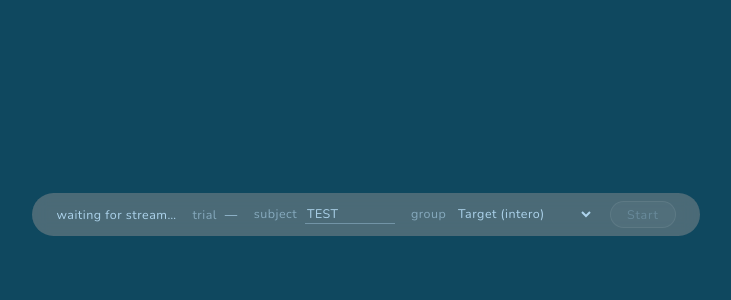
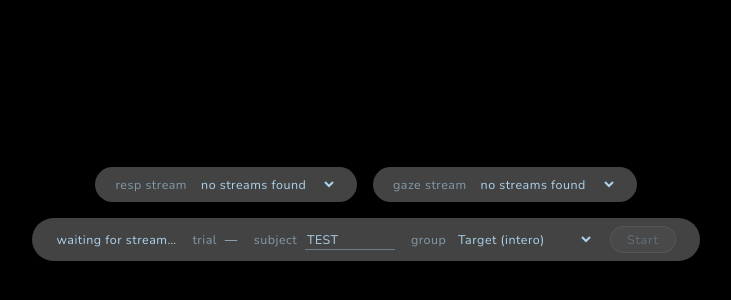
Before and after one commit to wunderwald/RespFish, an Electron app: page Code/app/experimenter.html in a window 900 px wide. Shown: the part 186-486 px from the top of the page, without its empty margins (84-815 px from the left). Drawn offline with nearby package versions, Linux system fonts and the light colour scheme; no server answers.

Commit message:
move stream selection to experimenter window

```diff
--- a/Code/app/experimenter.html
+++ b/Code/app/experimenter.html
@@ -7,8 +7,13 @@
   <link rel="stylesheet" href="styles/base.css" />
   <link rel="stylesheet" href="styles/stream.css" />
   <link rel="stylesheet" href="styles/ibreath.css" />
+  <style>body { background: #000; }</style>
 </head>
 <body>
+  <div id="top-bars">
+    <div id="stream-bar"></div>
+    <div id="gaze-bar"></div>
+  </div>
   <div id="stats"></div>
   <script type="module" src="experimenter.js"></script>
 </body>
--- a/Code/app/experimenter.js
+++ b/Code/app/experimenter.js
@@ -1,7 +1,32 @@
-// Experimenter control window — mirrors the iBreath HUD via IPC.
+// Experimenter control window — HUD + stream selection for iBreath.
+import { StreamManager } from './modules/stream/stream.js';
+import { CONFIG }        from './modules/ibreath/config.js';
+
+// ── Stream selectors ──────────────────────────────────────────────────────────
+
+const respStream = new StreamManager({
+  container: document.getElementById('stream-bar'),
+  label: 'resp stream',
+});
+respStream.on('sample', ({ value, channels }) => {
+  window.api.stream.sendSample({ value, channels });
+});
+respStream.on('status', (event) => {
+  window.api.stream.sendStatus(event);
+});
+
+const gazeStream = new StreamManager({
+  container: document.getElementById('gaze-bar'),
+  wsUrl: CONFIG.GAZE_STREAM_URL,
+  label: 'gaze stream',
+});
+gazeStream.on('sample', ({ channels }) => {
+  window.api.stream.sendGazeSample({ channels });
+});
+
+// ── HUD bar ───────────────────────────────────────────────────────────────────
 
 const container = document.getElementById('stats');
-
 container.innerHTML = `
   <span id="ib-state-text">waiting for stream…</span>
   <span>
@@ -10,7 +35,7 @@ container.innerHTML = `
   </span>
   <span>
     <span class="label">subject</span>
-    <input id="ib-subject" type="text" value="TEST"
+    <input id="ib-subject" type="text" value="${CONFIG.SUBJECT_CODE}"
            placeholder="subject code" autocomplete="off" spellcheck="false" />
   </span>
   <span>
@@ -27,27 +52,31 @@ container.innerHTML = `
   </span>
 `;
 
-const stateEl           = document.getElementById('ib-state-text');
-const trialEl           = document.getElementById('ib-trial');
-const subjectInput      = document.getElementById('ib-subject');
+const stateEl            = document.getElementById('ib-state-text');
+const trialEl            = document.getElementById('ib-trial');
+const subjectInput       = document.getElementById('ib-subject');
 const questionTypeSelect = document.getElementById('ib-question-type');
-const startBtn          = document.getElementById('ib-start-btn');
-const nextBtn           = document.getElementById('ib-next-btn');
-const abortBtn          = document.getElementById('ib-abort-btn');
+const startBtn           = document.getElementById('ib-start-btn');
+const nextBtn            = document.getElementById('ib-next-btn');
+const abortBtn           = document.getElementById('ib-abort-btn');
 
 // ── Receive state from scene window ───────────────────────────────────────────
 
 window.api.hud.onState(({ stateText, stateColor, trialText,
                            startEnabled, nextVisible, abortVisible, inputsLocked }) => {
-  if (stateText    !== undefined) stateEl.textContent       = stateText;
-  if (stateColor   !== undefined) stateEl.style.color       = stateColor;
-  if (trialText    !== undefined) trialEl.textContent       = trialText;
-  if (startEnabled !== undefined) startBtn.disabled         = !startEnabled;
-  if (nextVisible  !== undefined) nextBtn.style.display     = nextVisible  ? '' : 'none';
-  if (abortVisible !== undefined) abortBtn.style.display    = abortVisible ? '' : 'none';
+  if (stateText    !== undefined) stateEl.textContent        = stateText;
+  if (stateColor   !== undefined) stateEl.style.color        = stateColor;
+  if (trialText    !== undefined) trialEl.textContent        = trialText;
+  if (startEnabled !== undefined) startBtn.disabled          = !startEnabled;
+  if (nextVisible  !== undefined) nextBtn.style.display      = nextVisible  ? '' : 'none';
+  if (abortVisible !== undefined) abortBtn.style.display     = abortVisible ? '' : 'none';
   if (inputsLocked !== undefined) {
-    subjectInput.disabled       = inputsLocked;
-    questionTypeSelect.disabled = inputsLocked;
+    subjectInput.disabled        = inputsLocked;
+    questionTypeSelect.disabled  = inputsLocked;
+    if (inputsLocked) {
+      respStream.disable();
+      gazeStream.disable();
+    }
   }
 });
 
@@ -60,7 +89,6 @@ startBtn.addEventListener('click', () => {
     questionType: questionTypeSelect.value,
   });
 });
-
 nextBtn.addEventListener('click',  () => window.api.hud.sendAction({ type: 'next' }));
 abortBtn.addEventListener('click', () => window.api.hud.sendAction({ type: 'abort' }));
 
@@ -76,6 +104,6 @@ window.addEventListener('keydown', (e) => {
   }
 });
 
-// ── Request current state on load ─────────────────────────────────────────────
+// ── Request current HUD state on load ─────────────────────────────────────────
 
 window.api.hud.sendAction({ type: 'ready' });
```
Also changed, not shown: Code/app/index.html (+0 -4 lines).
